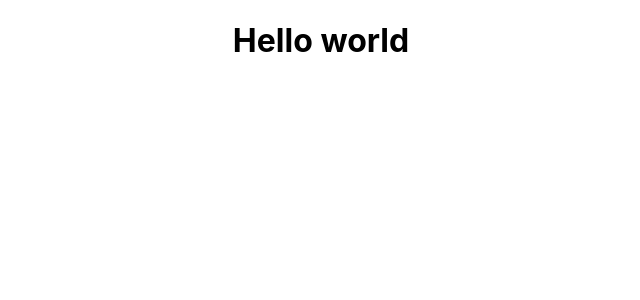
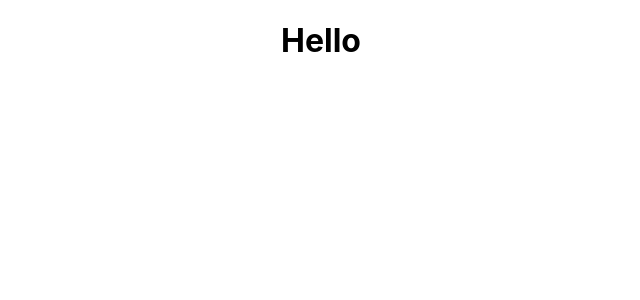
Before and after one commit to CoolistKovbel/msw-client, a React (Create React App) app: page / in a window 1280 px wide. Shown: the top 300 px of the page, without its empty margins (319-959 px from the left). Built offline with nearby package versions, Linux system fonts and the light colour scheme.

Commit message:
metamask accounts connected to app auto matically without connect button

```diff
--- a/src/App.js
+++ b/src/App.js
@@ -1,14 +1,32 @@
-import React, { useEffect } from "react";
+import React, { useEffect, useState } from "react";
 import "./App.css";
 
 function App() {
-  const checkIfWalletIsConnected = () => {
-    const { ethereum } = window;
+  const [currenctAccount, setCurrentAccount] = useState("");
 
-    if (!ethereum) {
-      console.log("makeSure you have metamask");
-    } else {
-      console.log("we have ethereum object: ", ethereum);
+  const checkIfWalletIsConnected = async () => {
+    try {
+      const { ethereum } = window;
+
+      if (!ethereum) {
+        console.log("makeSure you have metamask");
+      } else {
+        console.log("we have ethereum object: ", ethereum);
+      }
+
+      const accounts = await ethereum.request({
+        method: "eth_requestAccounts",
+      });
+
+      if (accounts.length !== 0) {
+        const account = accounts[0];
+        console.log("Found an authorized account: ", account);
+        setCurrentAccount(account);
+      } else {
+        console.log("No account found");
+      }
+    } catch (error) {
+      console.log(error);
     }
   };
 
@@ -18,7 +36,7 @@ function App() {
 
   return (
     <div className="App">
-      <h1>Hello world</h1>
+      <h1>Hello {currenctAccount}</h1>
     </div>
   );
 }
```
